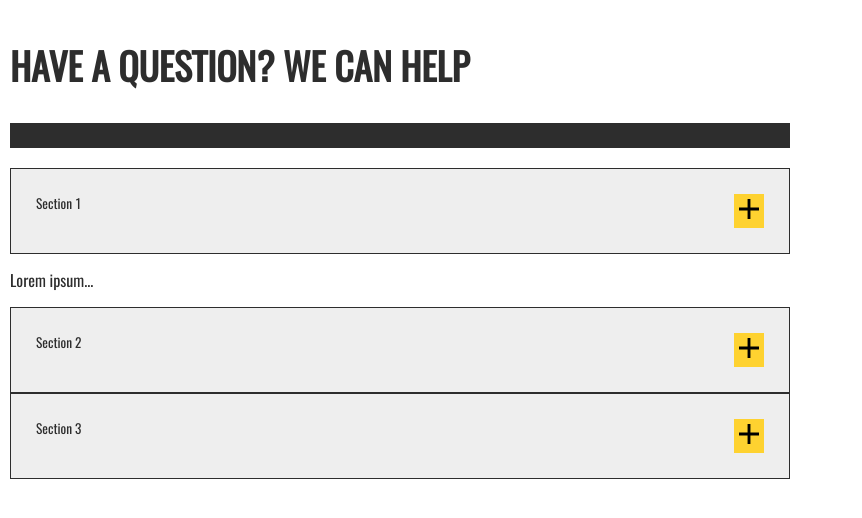
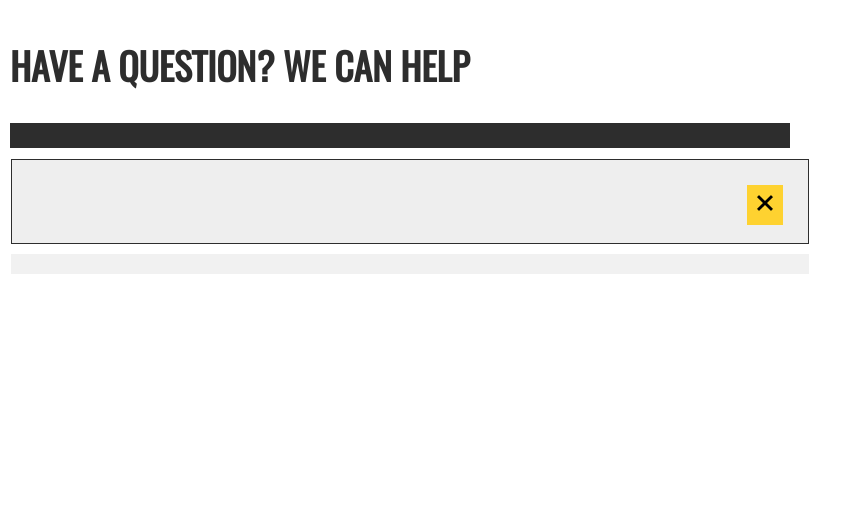
Before and after one commit to 1enoch1/Angular-Accordion, an Angular app in the folder FAQApp/: page / in a window 1280 px wide. Shown: the top 518 px of the page, without its empty margins (0-862 px from the left). Built offline with nearby package versions, Linux system fonts and the light colour scheme.

Commit message:
finalised animation toggle for accordion component

```diff
--- a/FAQApp/angular.json
+++ b/FAQApp/angular.json
@@ -27,11 +27,9 @@
               "src/favicon.ico",
               "src/assets",
               "src/assets/fonts/font-file.scss",
-              [ "src/assets/svg/*" ]
+              "src/assets/svg/*"
             ],
-            "styles": [
-              "src/styles.sass"
-            ],
+            "styles": ["src/styles.sass"],
             "scripts": []
           },
           "configurations": {
@@ -89,13 +87,8 @@
             "polyfills": "src/polyfills.ts",
             "tsConfig": "tsconfig.spec.json",
             "karmaConfig": "karma.conf.js",
-            "assets": [
-              "src/favicon.ico",
-              "src/assets"
-            ],
-            "styles": [
-              "src/styles.sass"
-            ],
+            "assets": ["src/favicon.ico", "src/assets"],
+            "styles": ["src/styles.sass"],
             "scripts": []
           }
         },
@@ -107,9 +100,7 @@
               "tsconfig.spec.json",
               "e2e/tsconfig.json"
             ],
-            "exclude": [
-              "**/node_modules/**"
-            ]
+            "exclude": ["**/node_modules/**"]
           }
         },
         "e2e": {
@@ -125,6 +116,7 @@
           }
         }
       }
-    }},
+    }
+  },
   "defaultProject": "FAQApp"
 }
--- a/FAQApp/src/app/modules/modules/FAQ/components/accordion/accordion.component.html
+++ b/FAQApp/src/app/modules/modules/FAQ/components/accordion/accordion.component.html
@@ -1,40 +1,17 @@
+
 <div class="accordionContainer">
-  <button class="accordion"  [ngClass]="{ 'active': isActive('One')}" (click)="setActive('One')">Section 1
-    <i class="plusIconContainer">
-      <svg class="svg-rotate__icon" width="20px" height="20px" viewBox="0 0 357 357">
-        <g id="add">
-          <path d="M357,204H204v153h-51V204H0v-51h153V0h51v153h153V204z"/>
-        </g>
-      </svg>
-    </i>
+  <button class="accordion"  (click)="toggleAccordion()">
+    <div>
+      <i  class="plusIconContainer" nz-icon [ngClass]="accordionOpened ? 'plusIconOpened' : 'plusIconClosed'">
+        <svg class="svg-rotate__icon" width="20px" height="20px" viewBox="0 0 357 357" [@animateIcon]="iconState">
+          <g id="add">
+            <path d="M357,204H204v153h-51V204H0v-51h153V0h51v153h153V204z" />
+          </g>
+        </svg>
+      </i>
+    </div>
   </button>
-
-  <div class="panel" *ngIf="isActive('One')" >
-    <p>Lorem ipsum...</p>
-  </div>
-
-  <button class="accordion"  [ngClass]="{ 'active': isActive('Two')}"  (click)="setActive('Two')">Section 2
-    <i class="plusIconContainer">
-      <svg class="svg-rotate__icon" width="20px" height="20px" viewBox="0 0 357 357">
-        <g id="add">
-          <path d="M357,204H204v153h-51V204H0v-51h153V0h51v153h153V204z"/>
-        </g>
-      </svg>
-    </i>
-  </button>
-  <div class="panel" *ngIf="isActive('Two')">
-    <p>Lorem ipsum...</p>
-  </div>
-  <button class="accordion" [ngClass]="{ 'active': isActive('Three')}" (click)="setActive('Three')">Section 3
-    <i class="plusIconContainer">
-      <svg class="svg-rotate__icon" width="20px" height="20px" viewBox="0 0 357 357">
-        <g id="add">
-          <path d="M357,204H204v153h-51V204H0v-51h153V0h51v153h153V204z"/>
-        </g>
-      </svg>
-    </i>
-  </button>
-  <div class="panel" *ngIf="isActive('Three')">
-    <p>Lorem ipsum...</p>
+  <div class="panel"  [@slideOpen]="animateAccordion">
+    <ng-content></ng-content>
   </div>
 </div>
--- a/FAQApp/src/app/modules/modules/FAQ/components/accordion/accordion.component.sass
+++ b/FAQApp/src/app/modules/modules/FAQ/components/accordion/accordion.component.sass
@@ -1,8 +1,13 @@
 
 @import '/src/styles.sass'
+\:host
+    width: 100%
+    display: flex
+    flex-direction: column
 
+    //accordion
 .accordionContainer
-    padding: 10px
+    padding: 1px
 
 .accordion
     background-color: #eee
@@ -16,20 +21,28 @@
     transition: 0.4s ease-in
     margin-top: 0px
     font-family: var(--primary-font)
+    margin-left: 10px
+    height: 85px
+
+    .accordionContent
+        padding: 1rem
+        border: 1px solid green
+        margin: 1rem
+
 
 /* Add a background color to the button if it is clicked on (add the .active class with JS), and when you move the mouse over it (hover) */
-    .active, .accordion:hover
-        background-color: #ccc !important
+    .active, .accordion:hover, .accordion:focus
+        background-color: #a9a9a9 !important
 
 /* Style the accordion panel. Note: hidden by default */
 .panel
-    padding: 18px
+    padding: 25px
     background-color: white
     display: none
     overflow: hidden
     margin: 10px !important
 
-.accordion:after
+.panel:after
     font-size: 13px
     color: #777
     margin-left: 5px
@@ -39,19 +52,23 @@
     //
 
 
-
+// plus icon stylings
 .plusIconContainer
     float: right
     height: 50%
-    padding: 5px !important
+    padding: 8px !important
     background-color: #fed230
-
-
+    font-size: var(--font-sm)
 
 // plus icon animations
+.plusIconClosed
+    -ms-transform: rotate(0deg) /* IE 9 */
+    -webkit-transform: rotate(0deg) /* Safari */
+    transform: rotate(0deg)
+    transition-property: transform
 
-    // transform: translate3d(0, -20px, 0) rotate(-90deg);
-    // top:20px;
-
-    button:focus i
-        animation: rotate 1s ease-in-out 0s rotate(30deg)
+.plusIconOpen
+    -ms-transform: rotate(45deg) /* IE 9 */
+    -webkit-transform: rotate(45deg) /* Safari */
+    transform: rotate(45deg)
+    transition-property: transform
--- a/FAQApp/src/app/modules/modules/FAQ/components/accordion/accordion.component.ts
+++ b/FAQApp/src/app/modules/modules/FAQ/components/accordion/accordion.component.ts
@@ -1,20 +1,89 @@
-import { Component, EventEmitter, Input, OnInit, Output } from '@angular/core';
+import {
+  animate,
+  state,
+  style,
+  transition,
+  trigger,
+} from '@angular/animations';
+import {
+  Component,
+  EventEmitter,
+  Input,
+  OnChanges,
+  OnInit,
+  Output,
+  SimpleChanges,
+} from '@angular/core';
 
 @Component({
   selector: 'app-accordion',
   templateUrl: './accordion.component.html',
   styleUrls: ['./accordion.component.sass'],
+  animations: [
+    trigger('slideOpen', [
+      state(
+        'in',
+        style({
+          opacity: '0',
+          overflow: 'hidden',
+          height: '0px',
+          padding: '0px',
+        })
+      ),
+      state(
+        'out',
+        style({
+          overflow: 'hidden',
+          height: '*',
+          padding: '0px 0px 20px 0px',
+          background: '#f1f1f1',
+          margin: '10px',
+          width: '100%'
+        })
+      ),
+      transition('in => out', animate('200ms ease-out')),
+      transition('out => in', animate('200ms ease-in')),
+    ]),
+    trigger('animateIcon', [
+      state('default', style({ transform: 'rotate(0)' })),
+      state('rotated', style({ transform: 'rotate(45deg)' })),
+      transition('rotated => default', animate('200ms ease-out')),
+      transition('default => rotated', animate('200ms ease-in')),
+    ]),
+  ],
 })
-export class AccordionComponent implements OnInit {
+export class AccordionComponent implements OnInit, OnChanges {
+  iconState: string = 'default';
+  animateAccordion: string = 'out';
 
-  activeAccordion = 'One'
+  @Input() accordionState: boolean;
+  @Input() forceAccordionOpen: boolean;
+  @Output() currentAccordionState = new EventEmitter<boolean>();
+  @Output() toggle = new EventEmitter<any>();
+
+  accordionOpened: boolean = true;
+
 
   constructor() {}
 
   ngOnInit() {
+    this.accordionOpened = this.accordionState;
+    this.animateAccordion = this.accordionOpened ? 'in' : 'out';
+    this.iconState = this.iconState === 'default' ? 'rotated' : 'default';
   }
 
-  isActive = (name: string) => this.activeAccordion === name
+  ngOnChanges(changes: SimpleChanges): void {
+    if (changes['forceAccordionOpen']) {
+      this.accordionOpened = true;
+      this.animateAccordion = 'out';
+      this.currentAccordionState.emit(this.accordionOpened);
+    }
+  }
 
-  setActive = (name: string) => this.activeAccordion = name
+  toggleAccordion() {
+    this.accordionOpened = !this.accordionOpened;
+    this.animateAccordion = this.accordionOpened ? 'in' : 'out';
+    this.iconState = this.iconState === 'default' ? 'rotated' : 'default';
+    this.currentAccordionState.emit(this.accordionOpened);
+  }
 }
--- a/FAQApp/src/app/modules/modules/FAQ/views/faq/faq.component.html
+++ b/FAQApp/src/app/modules/modules/FAQ/views/faq/faq.component.html
@@ -1,4 +1,4 @@
-<!-- <div *ngFor="let result of faqResults| keyvalue">
+<!-- <div *ngFor="let result of faqResults | keyvalue">
     <p>{{ result.value | json }}</p>
 </div> -->
 
@@ -6,5 +6,5 @@
     <h2>{{ getFaqHeader() }}</h2>
 </div>
 <div>
-    <app-accordion></app-accordion>
+    <app-accordion style="display: flex; flex-direction: column;"></app-accordion>
 </div>
--- a/FAQApp/src/environments/environment.ts
+++ b/FAQApp/src/environments/environment.ts
@@ -4,7 +4,7 @@
 
 export const environment = {
   production: false,
-  localEnvironment: "http://localhost:4200/"
+  localEnvironment: "http://localhost:5200/"
 };
 
 /*
--- a/FAQApp/src/styles.sass
+++ b/FAQApp/src/styles.sass
@@ -32,3 +32,10 @@ body
     font-weight: var(--regular)
     justify-content: center
     max-width: 735px
+
+
+        //flex
+    .flexCenterLeft
+        display: flex !important
+        align-items: center !important
+        justify-content: flex-start !important
```
Also changed, not shown: FAQApp/src/app/modules/modules/FAQ/faq.module.ts (+5 -2 lines).
